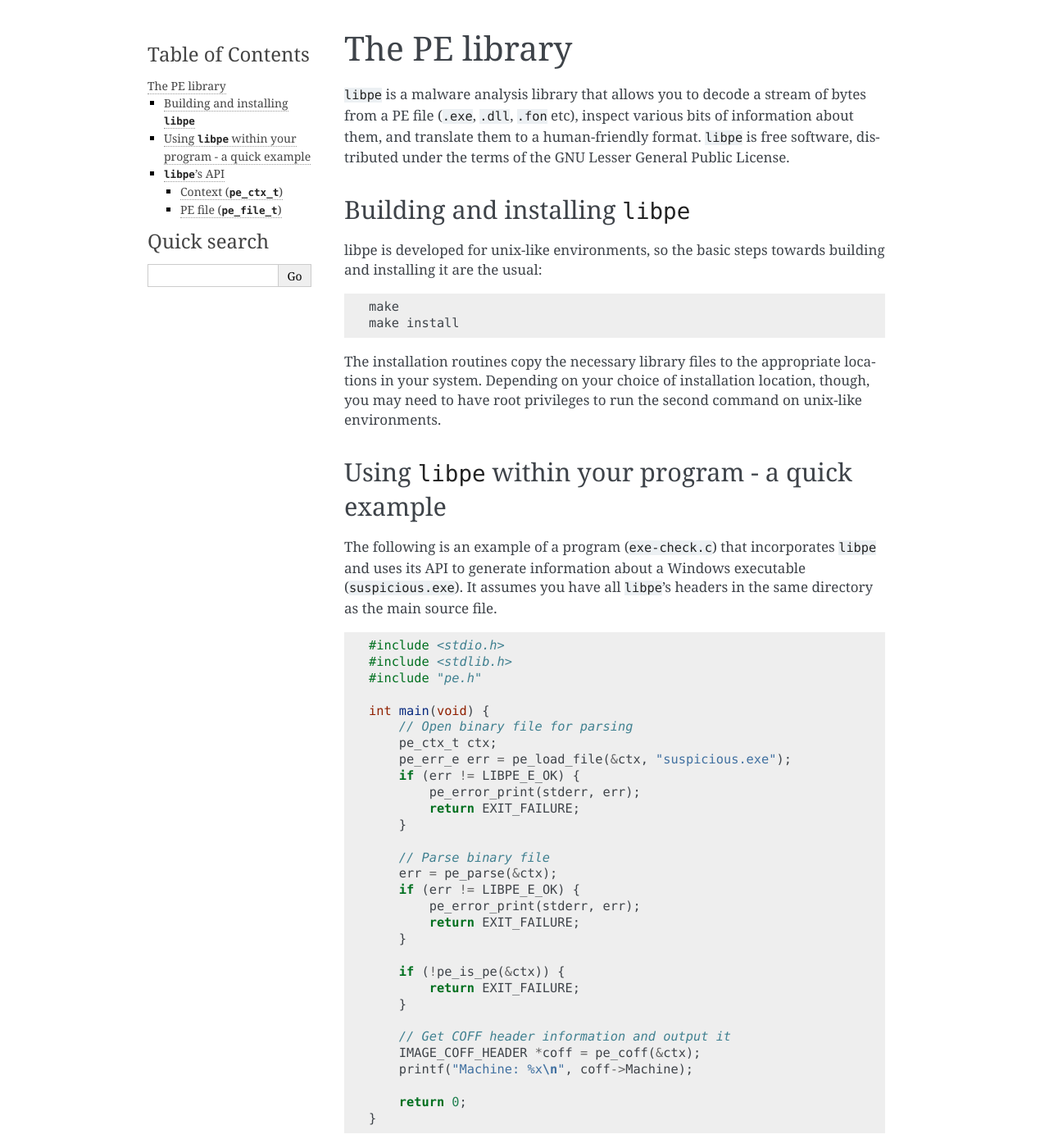
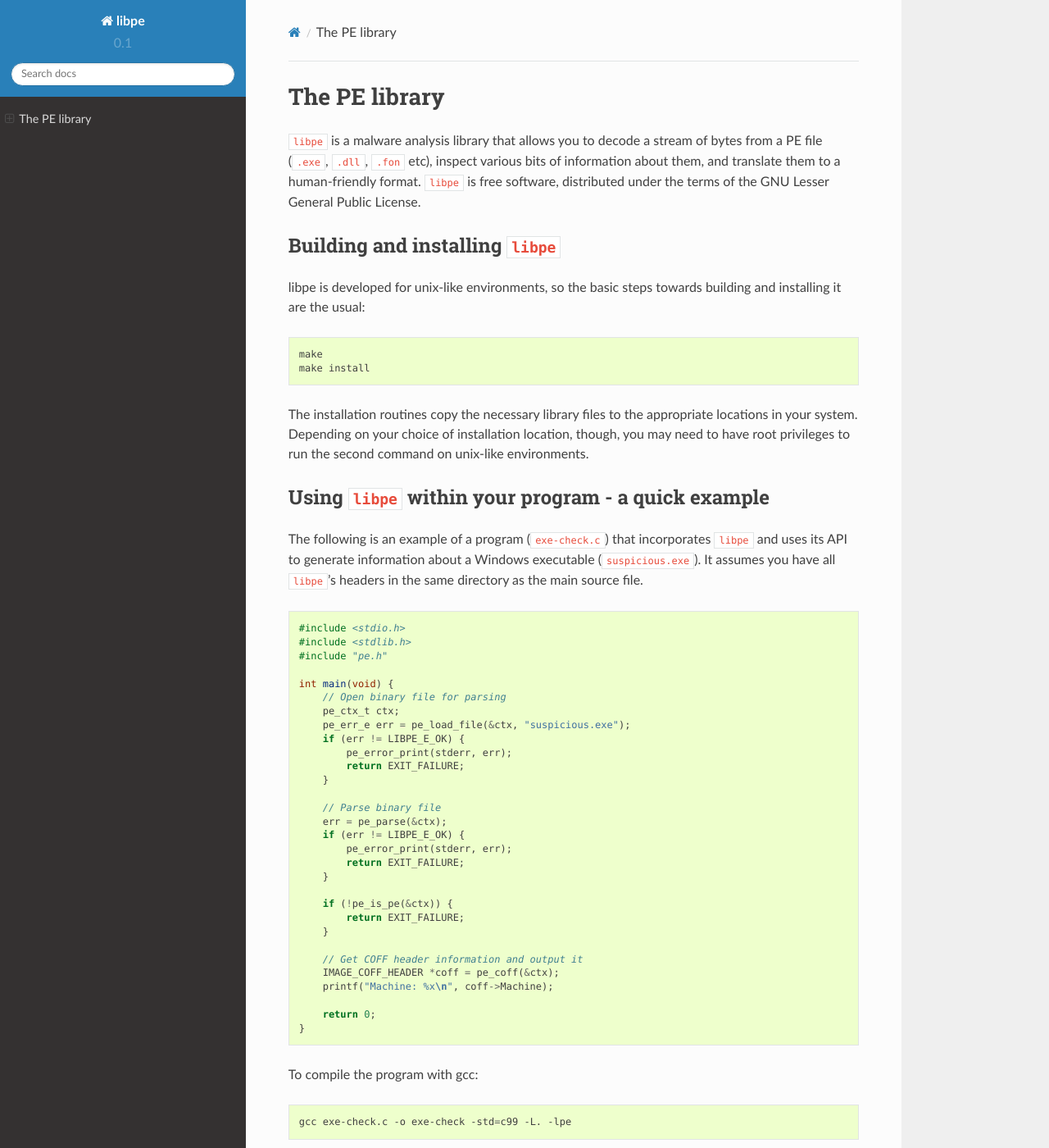
Before and after one commit to mentebinaria/readpe, a Sphinx documentation site: the page built from docs/sphinx/source/index.rst, in a window 1280 px wide and 1400 px high. Shown: the whole window at 82% size. Built offline with Sphinx 7.4.7 and the Read the Docs theme 2.0.0, drawn with Linux system fonts in a browser that asks for light colours; some of the changed text lies outside the part shown.

Commit message:
Change theme to snide/sphinx_rtd_theme (Read the Docs)

```diff
--- a/docs/sphinx/source/conf.py
+++ b/docs/sphinx/source/conf.py
@@ -110,7 +110,7 @@ todo_include_todos = False
 
 # The theme to use for HTML and HTML Help pages.  See the documentation for
 # a list of builtin themes.
-html_theme = 'alabaster'
+html_theme = 'sphinx_rtd_theme'
 
 # Theme options are theme-specific and customize the look and feel of a theme
 # further.  For a list of options available for each theme, see the
@@ -118,7 +118,7 @@ html_theme = 'alabaster'
 #html_theme_options = {}
 
 # Add any paths that contain custom themes here, relative to this directory.
-#html_theme_path = []
+html_theme_path = ['_themes']
 
 # The name for this set of Sphinx documents.  If None, it defaults to
 # "<project> v<release> documentation".
```
